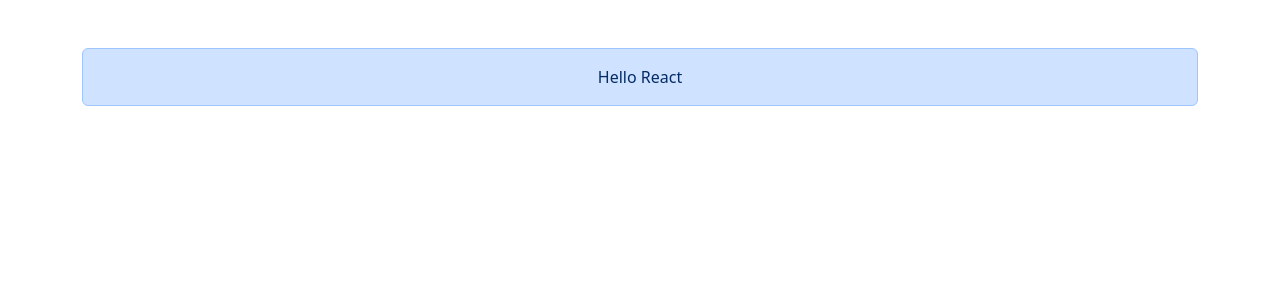
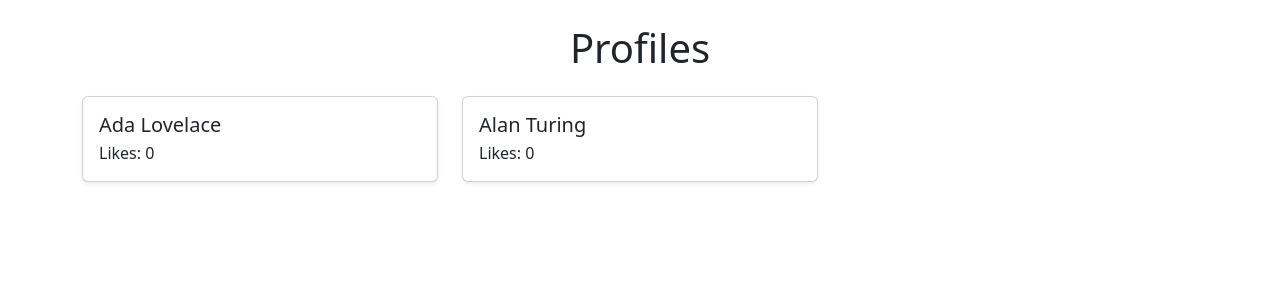
Before and after one commit to smp1993/profiles-app, a React (Vite) app: page / in a window 1280 px wide. Shown: the top 300 px of the page. Built offline with nearby package versions, Linux system fonts and the light colour scheme.

Commit message:
feat: add profiles data, ProfileCard component, and map() rendering

```diff
--- a/src/App.jsx
+++ b/src/App.jsx
@@ -1,12 +1,22 @@
+// src/App.jsx
 import Container from 'react-bootstrap/Container'
-import Alert from 'react-bootstrap/Alert'
+import Row from 'react-bootstrap/Row'
+import Col from 'react-bootstrap/Col'
+
+import ProfileCard from './components/ProfileCard.jsx'
+import { profiles } from './data/profiles.js'
 
 export default function App() {
   return (
-    <Container className="py-5">
-      <Alert variant="primary" className="text-center mb-0">
-        Hello React
-      </Alert>
+    <Container className="py-4">
+      <h1 className="mb-4 text-center">Profiles</h1>
+      <Row xs={1} md={2} lg={3}>
+        {profiles.map((p) => (
+          <Col key={p.id}>
+            <ProfileCard name={p.name} likes={p.likes} />
+          </Col>
+        ))}
+      </Row>
     </Container>
   )
 }
--- /dev/null
+++ b/src/components/ProfileCard.jsx
@@ -0,0 +1,13 @@
+// src/components/ProfileCard.jsx
+import Card from 'react-bootstrap/Card'
+
+export default function ProfileCard({ name, likes }) {
+  return (
+    <Card className="mb-3 shadow-sm">
+      <Card.Body>
+        <Card.Title className="h5 mb-1">{name}</Card.Title>
+        <Card.Text className="mb-0">Likes: {likes}</Card.Text>
+      </Card.Body>
+    </Card>
+  )
+}
--- /dev/null
+++ b/src/data/profiles.js
@@ -0,0 +1,5 @@
+// src/data/profiles.js
+export const profiles = [
+  { id: 1, name: 'Ada Lovelace', likes: 0 },
+  { id: 2, name: 'Alan Turing', likes: 0 },
+]
```
